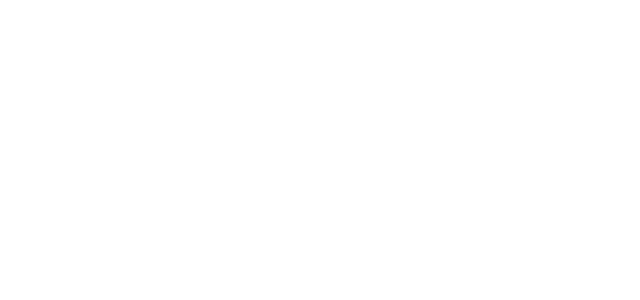
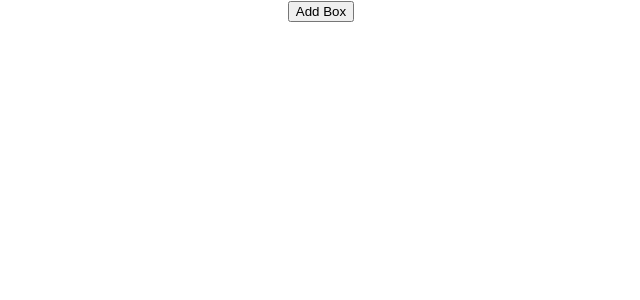
Before and after one commit to jreidmke/color-form, a React (Create React App) app: page / in a window 1280 px wide. Shown: the top 300 px of the page, without its empty margins (319-959 px from the left). Built offline with nearby package versions, Linux system fonts and the light colour scheme.

Commit message:
completed stage one of project. btn adds box

```diff
--- a/src/App.js
+++ b/src/App.js
@@ -5,7 +5,7 @@
 function App() {
   return (
     <div className="App">
-
+      <Boxes/>
     </div>
   );
 }
--- a/src/Box.js
+++ b/src/Box.js
@@ -1,4 +1,10 @@
+const Box = () => {
+        return(
+                <div style={{height:'100px', width:'100px', backgroundColor:'red'}}></div>
+        )
+}
 
+export default Box;
 
 // const Box = ({id, height, width, color, handleRemove}) => {
 //         const remove = () => handleRemove(id); //handleRemove is a callback that calls remove via ID (a function in boxlist)
--- a/src/Boxes.js
+++ b/src/Boxes.js
@@ -1,5 +1,26 @@
+import React, { useState } from 'react';
+import Box from './Box';
 
+const Boxes = () => {
+    const [boxes, setBoxes] = useState([]);
 
+    const addBox = (box) => {
+        setBoxes([...boxes, box]);
+    }
+
+    const makeBoxes = boxes.map(box => (
+        <Box/>
+    ));
+
+    return(
+        <div>
+            <button onClick={addBox}>Add Box</button>
+            {makeBoxes}
+        </div>
+    )
+}
+
+export default Boxes;
 
 // import { useState } from 'react';
 // import Box from './Box';
```
